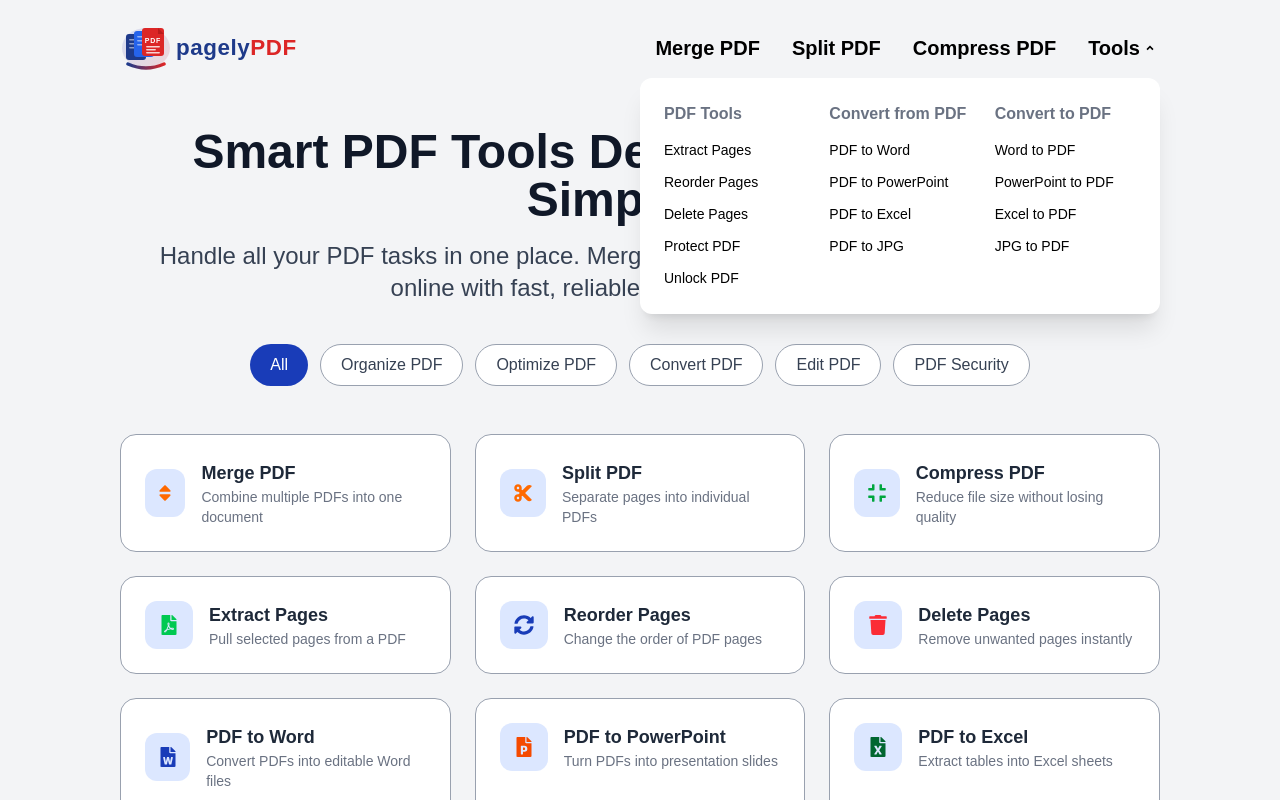
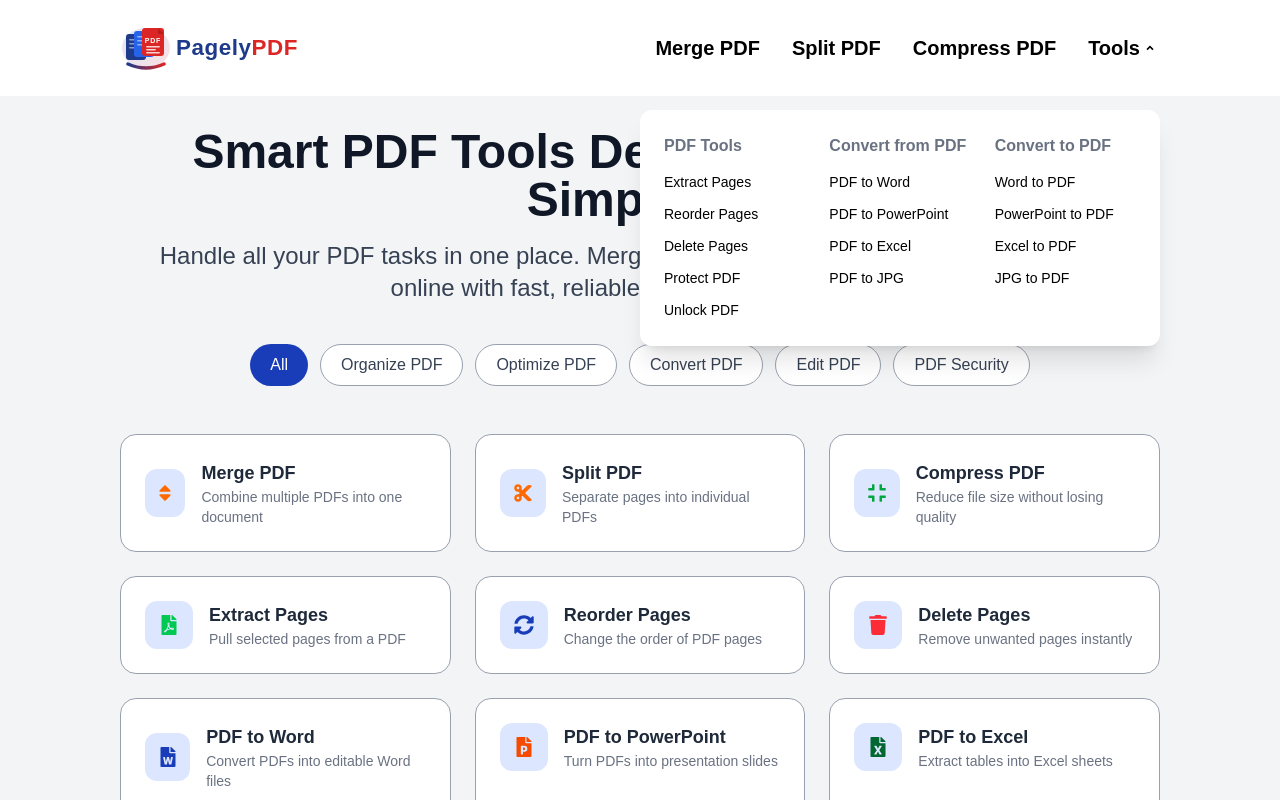
Before and after one commit to Panchal-Bhavesh/pdf-tools-platform, a Next.js app: page / in a window 1280 px wide. Both pictures are taken after a click on the button "Tools". Shown: the top 800 px of the page. Built offline with nearby package versions, Linux system fonts and the light colour scheme; no server answers; a web font is replaced by a local one.

Commit message:
changes in small screen functionality & Add Google Search Console verification file

```diff
--- a/components/HomeClient.tsx
+++ b/components/HomeClient.tsx
@@ -68,7 +68,7 @@ export default function HomeClient() {
         <h2 className="text-xl text-gray-900 font-semibold mb-3">
           All-in-one PDF tools platform
         </h2>
-        <p className="mt-3 font-medium text-gray-700">
+        <p className="mt-3 font-medium text-base sm:text-lg text-justify text-gray-700">
           PagelyPDF provides a complete collection of free online PDF tools to
           help you work with documents easily. Whether you want to merge PDF
           files, extract pages, convert PDF to images or protect documents with
--- a/components/MobileToolsDropDown.tsx
+++ b/components/MobileToolsDropDown.tsx
@@ -3,7 +3,11 @@ import { pdfToolSections } from "@/constant/constant";
 import Link from "next/link";
 import { useState } from "react";
 
-const MobileToolsDropdown = () => {
+type Props = {
+  closeNav: () => void;
+};
+
+const MobileToolsDropdown = ({ closeNav }: Props) => {
   const [openSection, setOpenSection] = useState<number | null>(null);
 
   return (
@@ -23,6 +27,7 @@ const MobileToolsDropdown = () => {
                 <Link
                   key={item.id}
                   href={item.url}
+                  onClick={closeNav}
                   className="block text-[18px] text-white opacity-90"
                 >
                   {item.label}
--- a/components/Navbar/Logo.tsx
+++ b/components/Navbar/Logo.tsx
@@ -164,7 +164,7 @@ const Logo = () => {
 
       {/* Brand name centered below icon */}
       <span className="text-[1.4rem] font-black tracking-wide leading-none">
-        <span className="text-[#1e3a8a]">pagely</span>
+        <span className="text-[#1e3a8a]">Pagely</span>
         <span className="text-[#dc2626]">PDF</span>
       </span>
     </div>
--- a/components/Navbar/MobileNav.tsx
+++ b/components/Navbar/MobileNav.tsx
@@ -21,14 +21,14 @@ const MobileNav = ({ showNav, closeNav }: props) => {
       >
         {navLinks.map((link) => {
           return (
-            <Link href={link.url} key={link.id}>
+            <Link href={link.url} key={link.id} onClick={closeNav}>
               <p className="text-white w-fit text-[20px] ml-12 border-b-[1.5px] pb-1 border-white sm:text-[30px]">
                 {link.lable}
               </p>
             </Link>
           );
         })}
-        <MobileToolsDropdown />
+        <MobileToolsDropdown closeNav={closeNav} />
         <CgClose
           onClick={closeNav}
           className="absolute top-[0.7rem] right-[1.4rem] sm:w-8 sm:h-8 w-6 h-6"
--- a/components/Navbar/Nav.tsx
+++ b/components/Navbar/Nav.tsx
@@ -15,8 +15,8 @@ const Nav = ({ openNav }: props) => {
 
   useEffect(() => {
     const handler = () => {
-      if (window.scrollY >= 90) setNavbg(true);
-      if (window.scrollY < 90) setNavbg(false);
+      if (window.scrollY >= 10) setNavbg(true);
+      else setNavbg(false);
     };
     window.addEventListener("scroll", handler, { passive: true });
     return () => window.removeEventListener("scroll", handler);
@@ -24,8 +24,8 @@ const Nav = ({ openNav }: props) => {
 
   return (
     <header
-      className={`fixed top-0 left-0 w-full z-50 transition-all ${
-        navbg ? "bg-white shadow-md" : "bg-transparent"
+      className={`fixed top-0 left-0 w-full z-50 transition-all duration-300 bg-white ${
+        navbg ? "shadow-md" : ""
       }`}
     >
       <div className="container h-24 mx-auto flex items-center px-0">
--- a/components/ToolsDropDown.tsx
+++ b/components/ToolsDropDown.tsx
@@ -33,7 +33,7 @@ const ToolsDropdown = () => {
       </button>
       {open && (
         <div
-          className="absolute top-full right-0 mt-4 w-130 max-w-[95vw]
+          className="absolute top-15 right-0 mt-4 w-130 max-w-[95vw]
           bg-white shadow-xl rounded-xl p-6 grid grid-cols-3 gap-6"
         >
           {pdfToolSections.map((section) => (
--- /dev/null
+++ b/public/google9427765c7ef61b1c.html
@@ -0,0 +1 @@
+google-site-verification: google9427765c7ef61b1c.html
```
